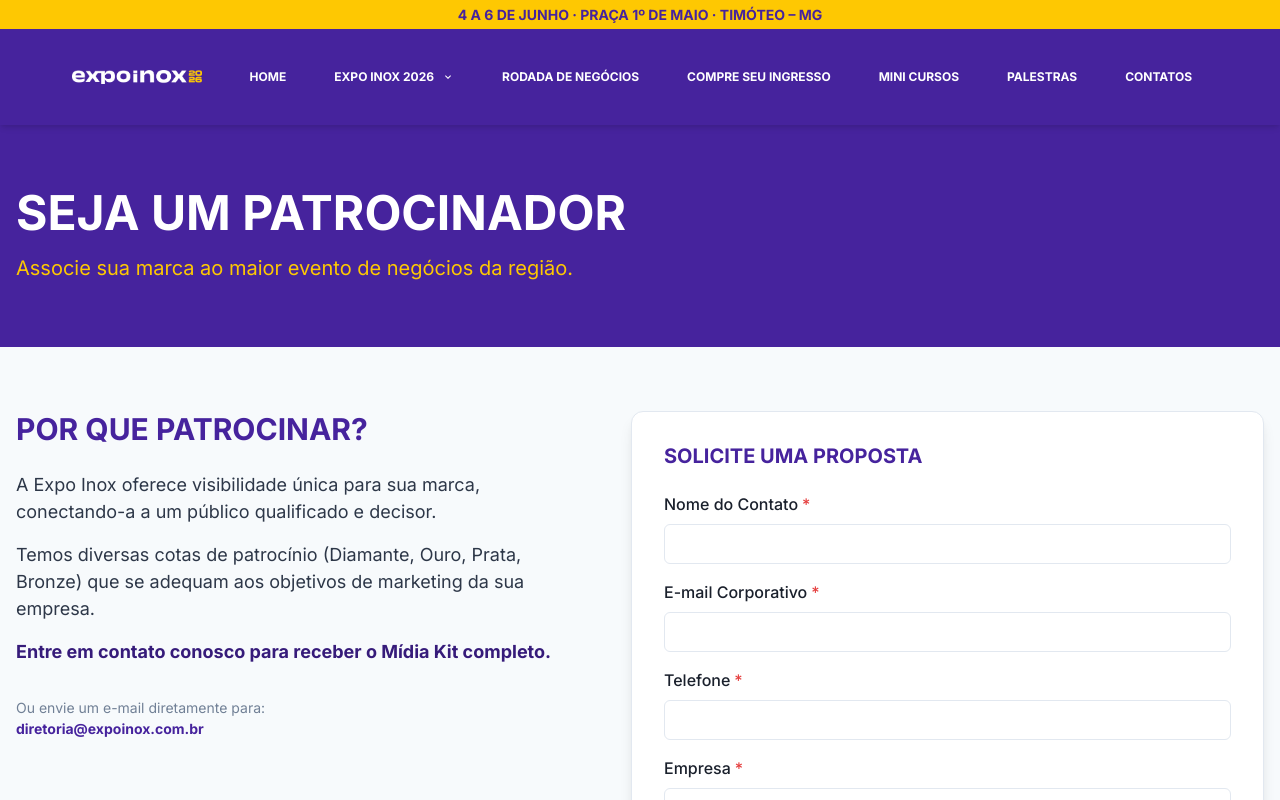
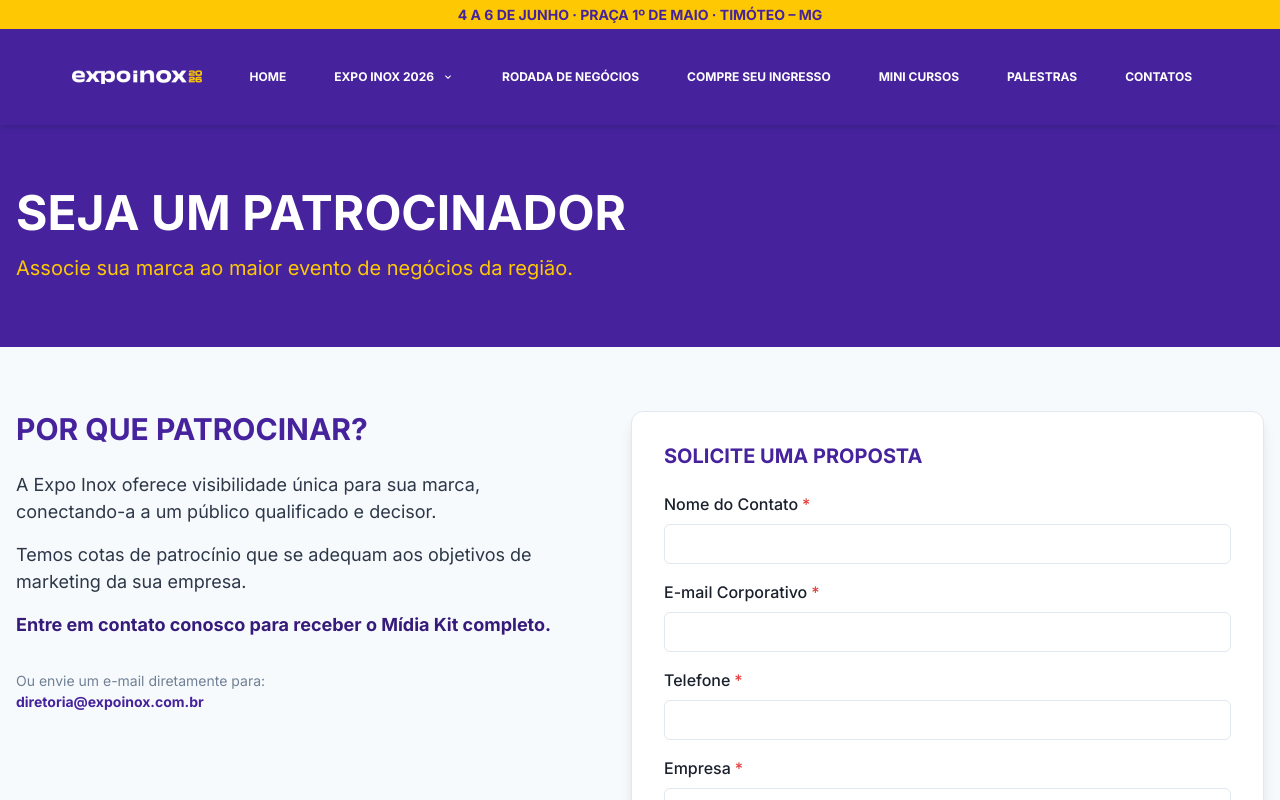
Before and after one commit to b1msolucoesdigitais/expoinox2026, a Next.js app: page /seja-um-patrocinador in a window 1280 px wide. Shown: the top 800 px of the page. Built offline with nearby package versions, Linux system fonts and the light colour scheme; what @chakra-ui/next-js would draw is missing.

Commit message:
fix texto parocinio

```diff
--- a/src/app/seja-um-patrocinador/page.tsx
+++ b/src/app/seja-um-patrocinador/page.tsx
@@ -31,8 +31,7 @@
                 qualificado e decisor.
               </Text>
               <Text>
-                Temos diversas cotas de patrocínio (Diamante, Ouro, Prata, Bronze) que se adequam
-                aos objetivos de marketing da sua empresa.
+                Temos cotas de patrocínio que se adequam aos objetivos de marketing da sua empresa.
               </Text>
               <Text fontWeight="bold" color="brand.600">
                 Entre em contato conosco para receber o Mídia Kit completo.
```
